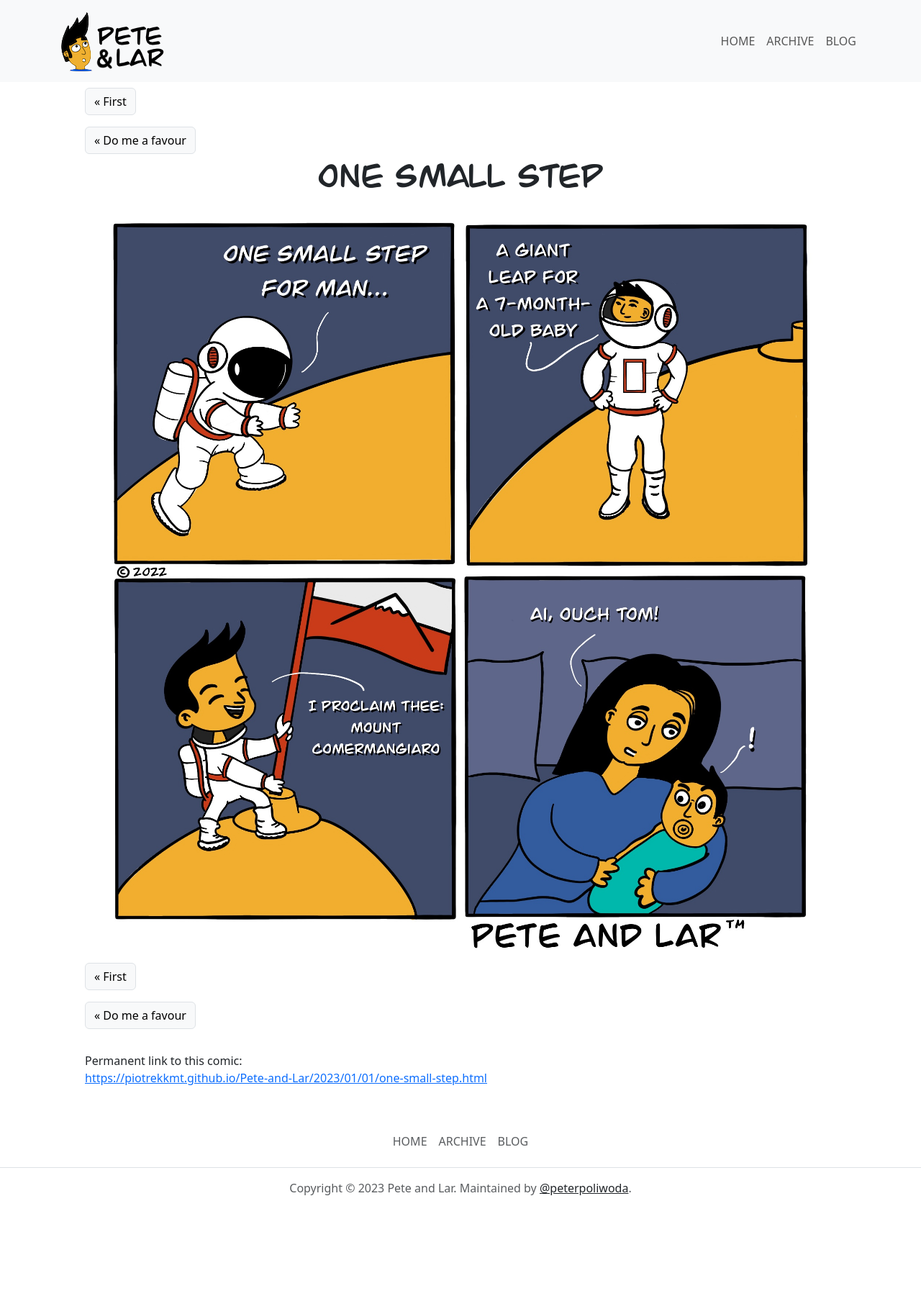
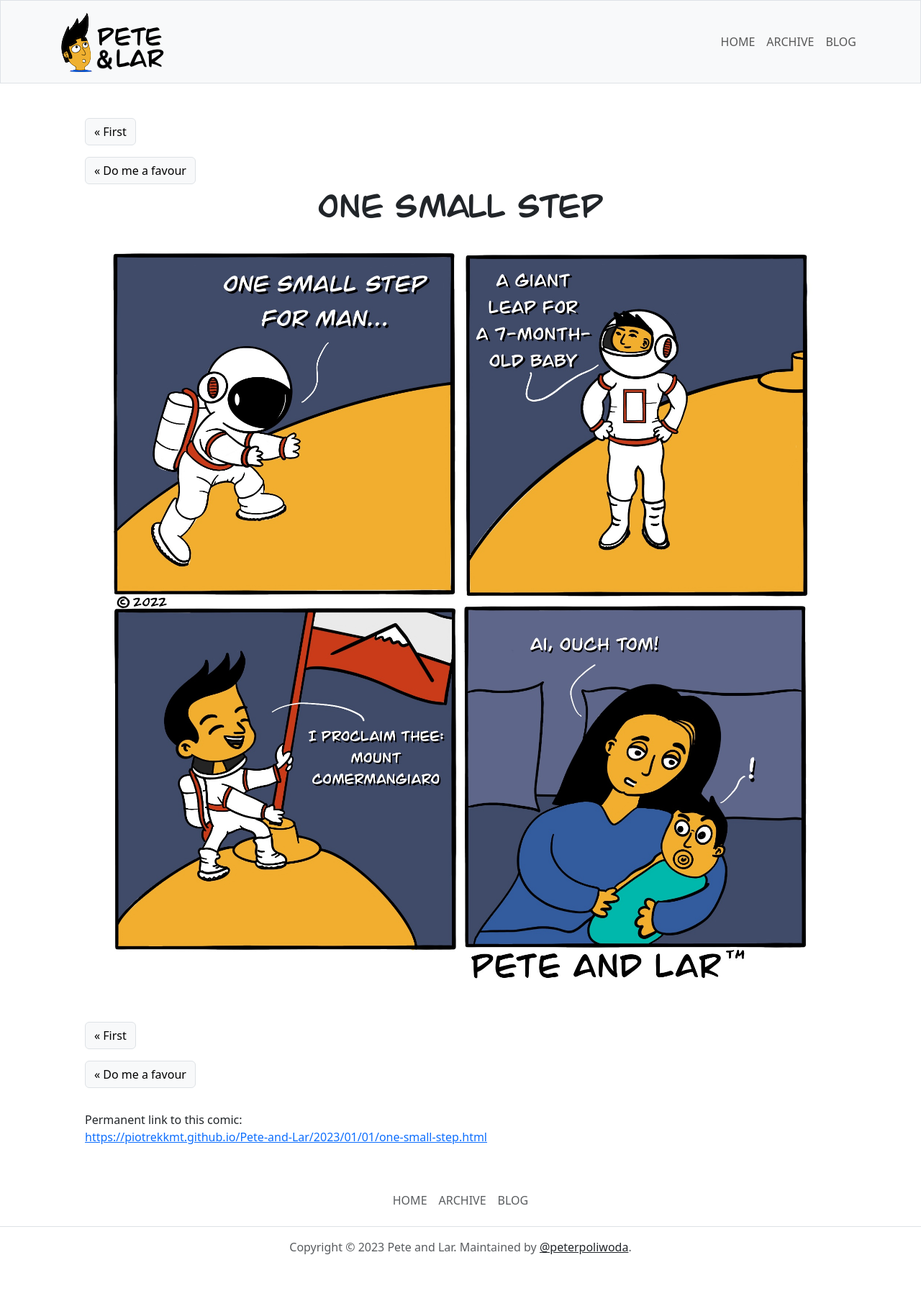
Before and after one commit to piotrekkmt/Pete-and-Lar, a Jekyll site: the page built from index.html, in a window 1280 px wide. Shown: the whole page at 72% size. Built offline with Jekyll 4.4.1, drawn with Linux system fonts in a browser that asks for light colours; before the commit the page ends 1719 px from its top, so only the background shows below that.

Commit message:
Fix some paddings and nav border

```diff
--- a/_includes/post-navigation.html
+++ b/_includes/post-navigation.html
@@ -1,4 +1,4 @@
-<div class="row py-2">
+<div class="row pt-5 pb-2">
     {% if post.previous.url %}
     <div class="col">
         <a class="btn btn-light border" role="button" href="{{site.posts.last.url | absolute_url}}">&laquo; First</a>
--- a/_layouts/default.html
+++ b/_layouts/default.html
@@ -30,7 +30,7 @@
 
 <body>
   <!-- HEADER -->
-  <nav class="navbar navbar-expand-lg bg-body-tertiary">
+  <nav class="navbar navbar-expand bg-body-tertiary border">
     <div class="container">
       <a class="navbar-brand" href="{{site.baseurl}}">
         <img src="{{site.baseurl}}/assets/images/pete-and-lar-logo.png" alt="Pete and Lar" width="152" height="87"
```
